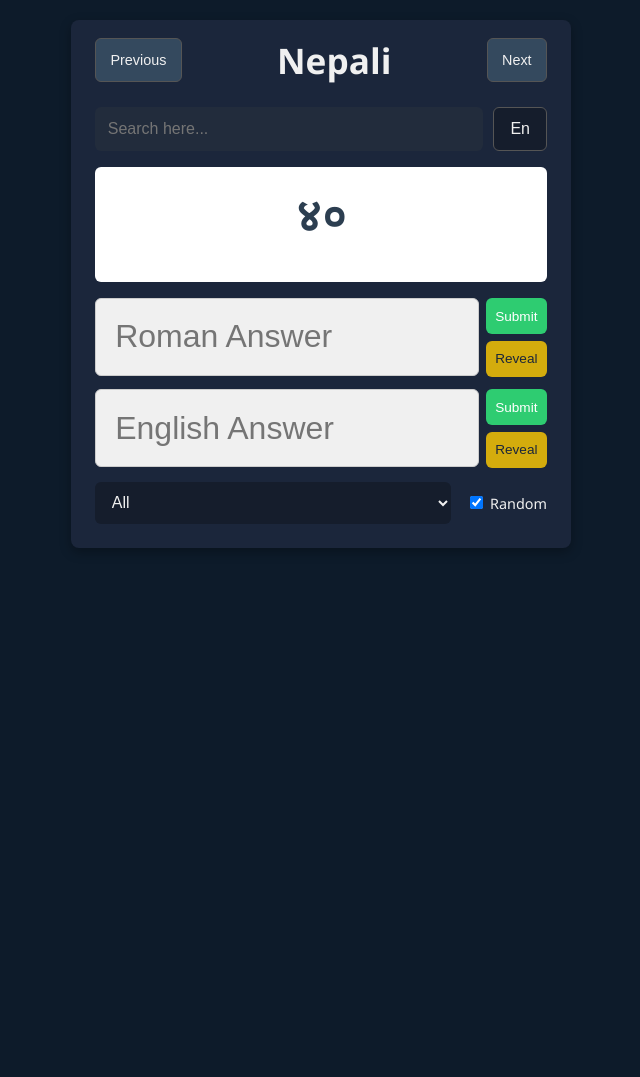
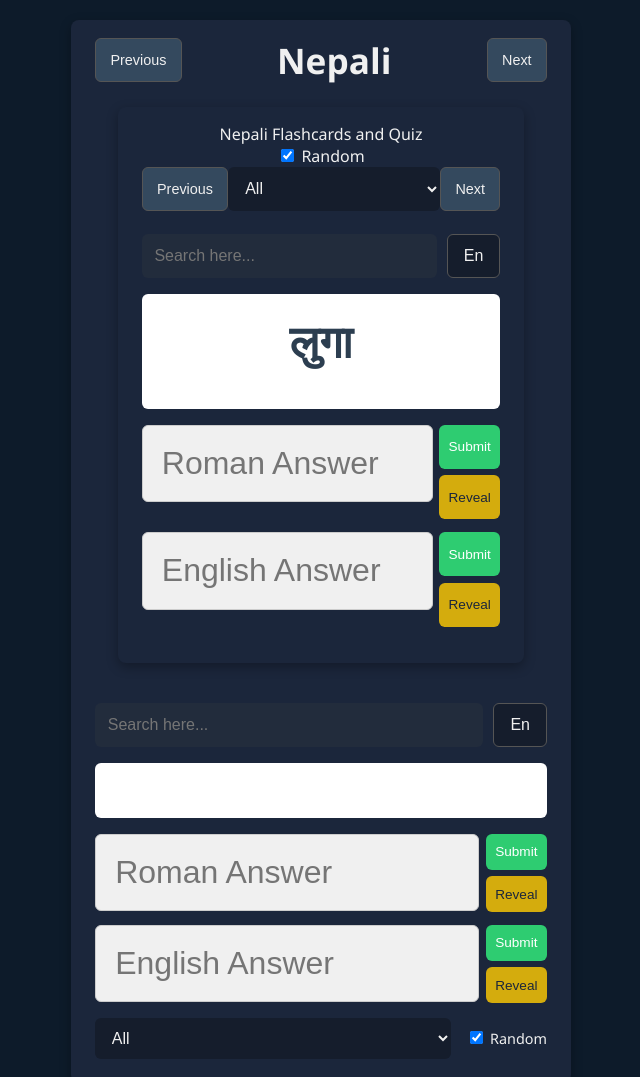
Before and after one commit to awakenworlds/nepali, a plain HTML site: page index.html in a window 1280 px wide. Shown: the top 1077 px of the page, without its empty margins (319-959 px from the left). Before the commit the page ends 800 px from the top, so only its background shows below. Drawn offline with Linux system fonts and the light colour scheme.

Commit message:
Update index.html

```diff
--- a/index.html
+++ b/index.html
@@ -17,7 +17,91 @@
             <h1 class="header-title">Nepali</h1>
             <button id="next-card-btn" class="nav-button top-nav-button">Next</button>
         </div>
+        <div class="top-controls"><!DOCTYPE html>
+<html lang="en">
+<head>
+    <meta charset="UTF-8">
+    <meta name="viewport" content="width=device-width, initial-scale=1.0">
+    <title>Nepali Flashcards and Quiz</title>
+    <link rel="stylesheet" href="style.css">
+</head>
+<body>
+
+    <div class="top-header"></div>
+
+    <div class="quiz-container">
+        <div id="top-left-title">Nepali Flashcards and Quiz</div>
+        <div id="top-right-random-control">
+            <label>
+                <input type="checkbox" id="random-toggle" checked>
+                Random
+            </label>
+        </div>
+
+        <div class="header-nav-container">
+            <button id="prev-card-btn" class="nav-button top-nav-button">Previous</button>
+
+            <select id="filter-dropdown">
+                <option value="all">All</option>
+                <option value="letter">Letter</option>
+                <option value="number">Number</option>
+                <option value="verb">Verb</option>
+                <option value="noun">Noun</option>
+                <option value="adjective">Adjective</option>
+                <option value="popular">Popular</option>
+            </select>
+
+            <button id="next-card-btn" class="nav-button top-nav-button">Next</button>
+        </div>
+
         <div class="top-controls">
+            <div class="top-controls-row">
+            </div>
+
+            <div class="search-container">
+                <input type="text" id="search-input" placeholder="Search here..." autocomplete="off">
+                <button id="english-mode-btn">En</button>
+            </div>
+        </div>
+
+        <div id="search-results-container" class="search-results-container hidden">
+            <ul id="search-results-list"></ul>
+            <div class="back-to-quiz-btn-container">
+                <button id="back-to-quiz-btn" class="submit-button">Back to Quiz</button>
+            </div>
+        </div>
+
+        <div id="quiz-content">
+            <div class="card">
+                <div id="question"></div>
+                <div id="answer" class="hidden"></div>
+                <div id="feedback" class="hidden"></div>
+            </div>
+
+            <div class="input-action-row" id="romanized-action-row">
+                <input type="text" id="romanized-answer-input" placeholder="Roman Answer" autocomplete="off">
+                <div class="button-group">
+                    <button id="submit-romanized-btn" class="submit-button">Submit</button>
+                    <button id="show-roman-answer-btn" class="submit-button reveal">Reveal</button>
+                </div>
+            </div>
+
+            <div class="input-action-row" id="english-action-row">
+                <input type="text" id="english-answer-input" placeholder="English Answer" autocomplete="off">
+                <div class="button-group">
+                    <button id="submit-english-btn" class="submit-button">Submit</button>
+                    <button id="show-english-answer-btn" class="submit-button reveal">Reveal</button>
+                </div>
+            </div>
+
+            <div class="multiple-choice-container hidden" id="multiple-choice-container"></div>
+
+            </div>
+    </div>
+
+    <script src="script.js"></script>
+</body>
+</html>
             <div class="top-controls-row">
                 </div>
 
```
